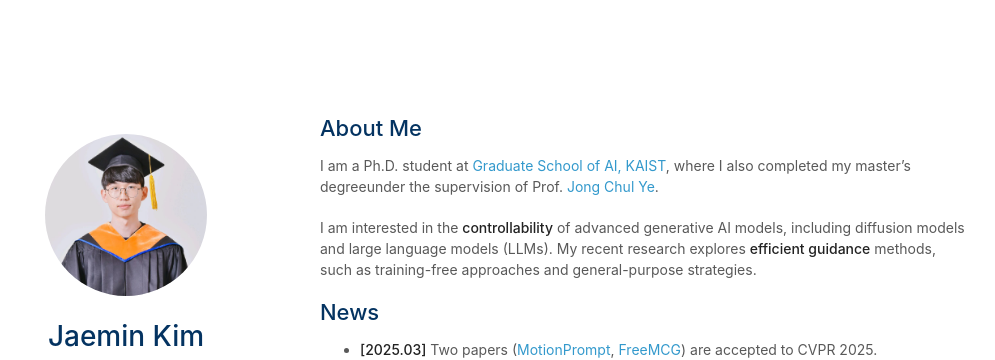
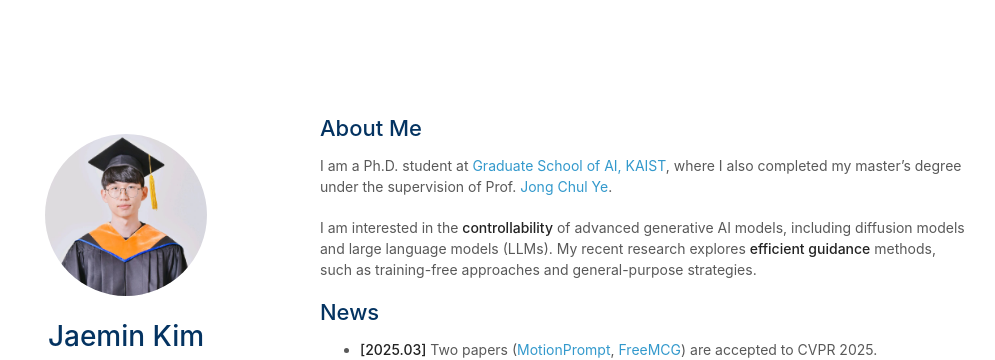
Before and after one commit to kjm981995/kjm981995.github.io, a Jekyll site: the page built from index.md, in a window 1280 px wide and 900 px high. Shown: the top 360 px of the window, without its empty margins (150-1145 px from the left). Built offline with Jekyll 4.4.1, drawn with Linux system fonts in a browser that asks for light colours; a style sheet for code colours, icons or effects is not loaded; our own code applies the rules of GitHub Pages for plain Markdown files.

Commit message:
Update index.md

```diff
--- a/index.md
+++ b/index.md
@@ -4,7 +4,7 @@ layout: homepage
 
 ## About Me
 
-I am a Ph.D. student at <a href="https://gsai.kaist.ac.kr/">Graduate School of AI, KAIST</a>, where I also completed my master’s degreeunder the supervision of Prof. <a href="https://bispl.weebly.com/professor.html">Jong Chul Ye</a>.
+I am a Ph.D. student at <a href="https://gsai.kaist.ac.kr/">Graduate School of AI, KAIST</a>, where I also completed my master’s degree under the supervision of Prof. <a href="https://bispl.weebly.com/professor.html">Jong Chul Ye</a>.
 
 I am interested in the **controllability** of advanced generative AI models, including diffusion models and large language models (LLMs). My recent research explores **efficient guidance** methods, such as training-free approaches and general-purpose strategies.
 
```
